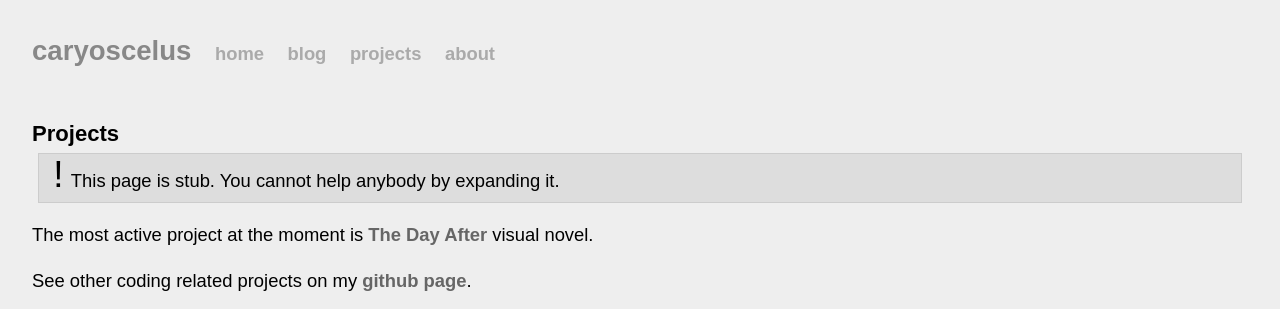
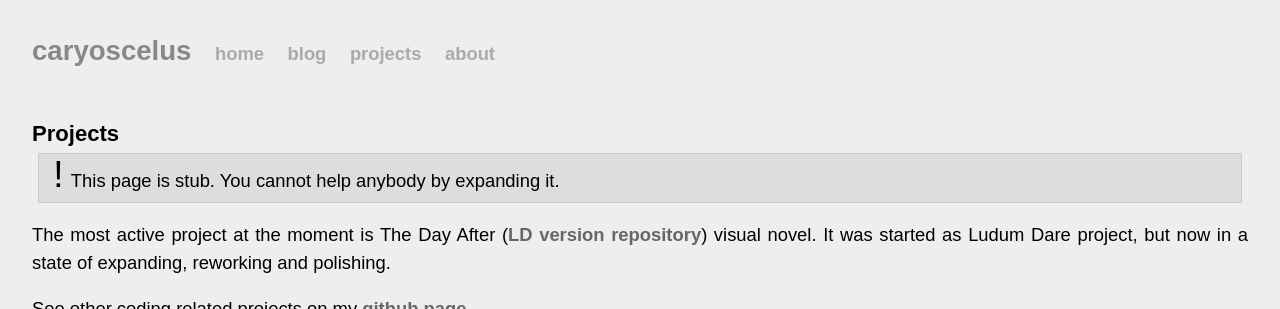
Before and after one commit to caryoscelus/caryoscelus.github.io, a Jekyll site: the page built from projects/index.md, in a window 1280 px wide, cut to the strip 0-309 px from the top of the page. Built offline with Jekyll 4.4.1, drawn with Linux system fonts in a browser that asks for light colours; Markdown is read by kramdown in place of the engine named in the settings.

Commit message:
update projects page

```diff
--- a/projects/index.md
+++ b/projects/index.md
@@ -8,7 +8,9 @@ Projects
 
 {% include stub.html %}
 
-The most active project at the moment is [The Day After][day-after] visual novel.
+The most active project at the moment is The Day After
+([LD version repository][day-after]) visual novel. It was started as Ludum Dare
+project, but now in a state of expanding, reworking and polishing.
 
 See other coding related projects on my [github page][github].
 
```
